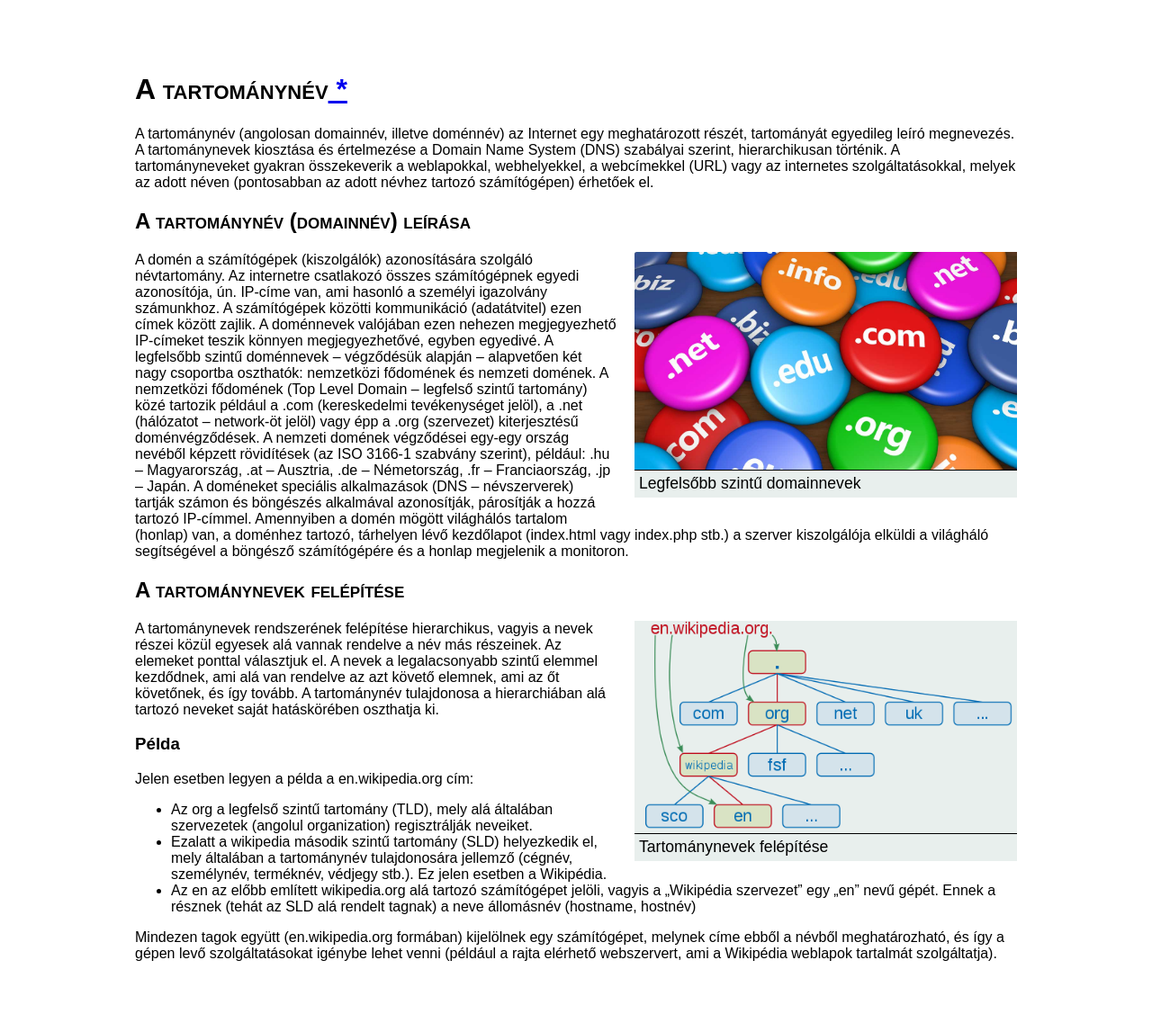
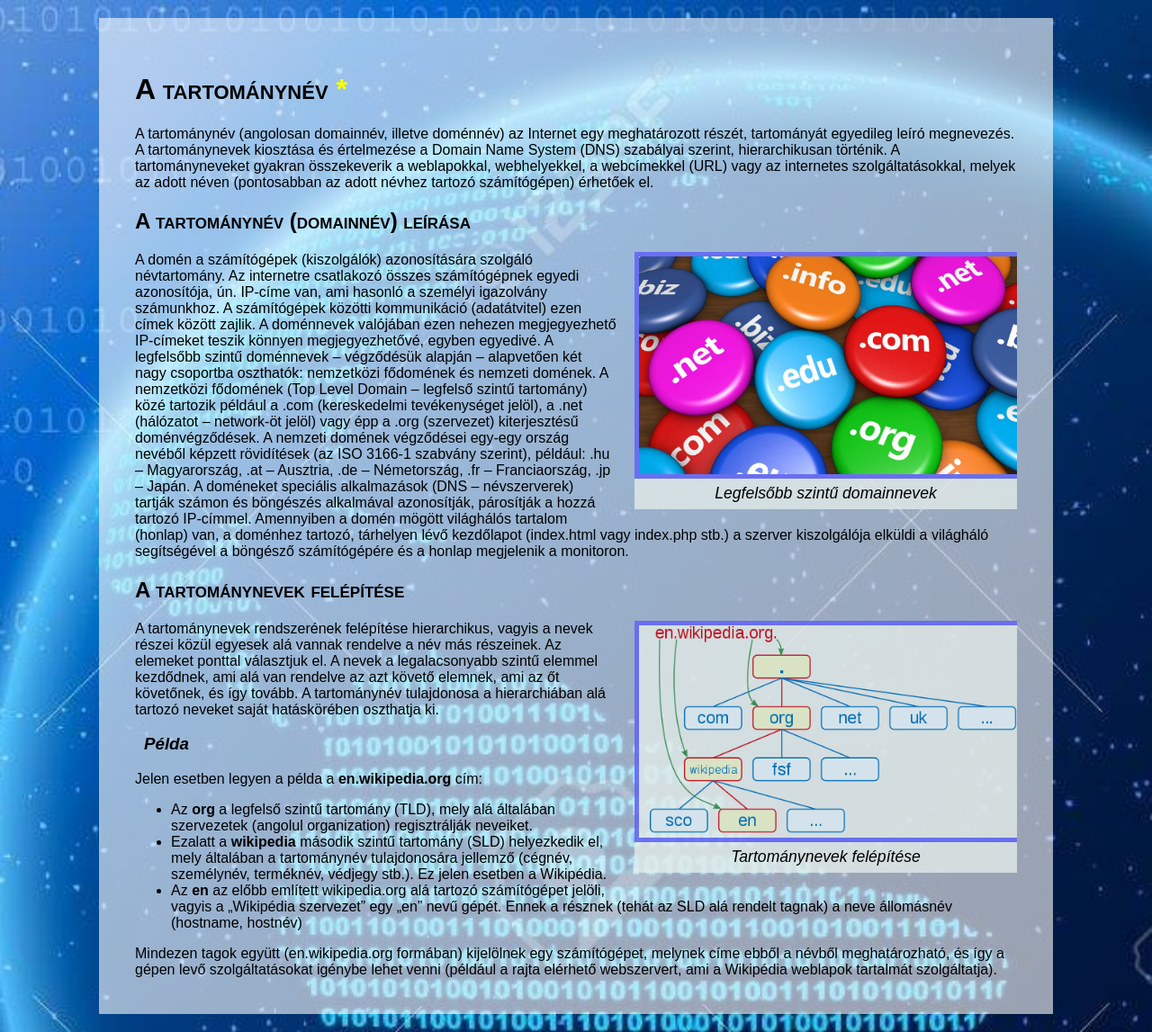
Before and after one commit to Sass57/tartomanynev, a plain HTML site: page index.html in a window 1280 px wide. Shown: the whole page at 90% size. Drawn offline with Linux system fonts and the light colour scheme.

Commit message:
css feladatok

```diff
--- a/styles.css
+++ b/styles.css
@@ -5,6 +5,7 @@ body {
   background-position-y: center;
   background-attachment: fixed;
   background-size: cover;
+  background-image: url(back.jpg);
 }
 
 #tartalom {
@@ -32,6 +33,7 @@ body {
   position: relative;
   left: -5px;
   border-bottom: 1px solid black;
+  border: 5px solid rgba(0, 0, 255, 50%);
 }
 
 h1, h2 {
@@ -41,8 +43,29 @@ h1, h2 {
 p.kepfelirat {
   font-size: 1.1em;
   margin: 0px;
+  font-style: italic;
+  line-height: 1.4em;
+  text-align: center;
 }
 
 p {
   text-align: justify;
 }
+
+.kiemelt{
+  font-weight: bold;
+}
+
+h3{
+  font-style: italic;
+  text-indent: 10px;
+}
+
+h1 a{
+  text-decoration: none;
+  color: yellow;
+}
+
+h1 a:hover{
+  color: red;
+}
```
